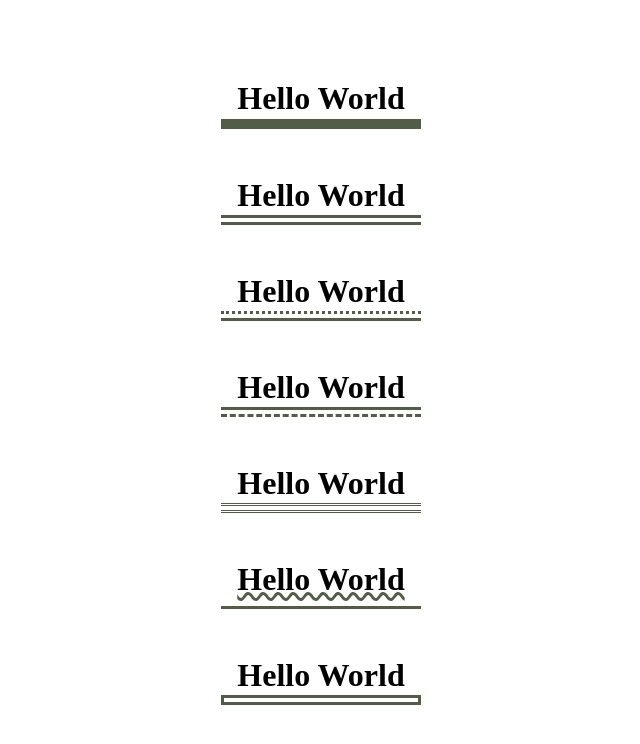
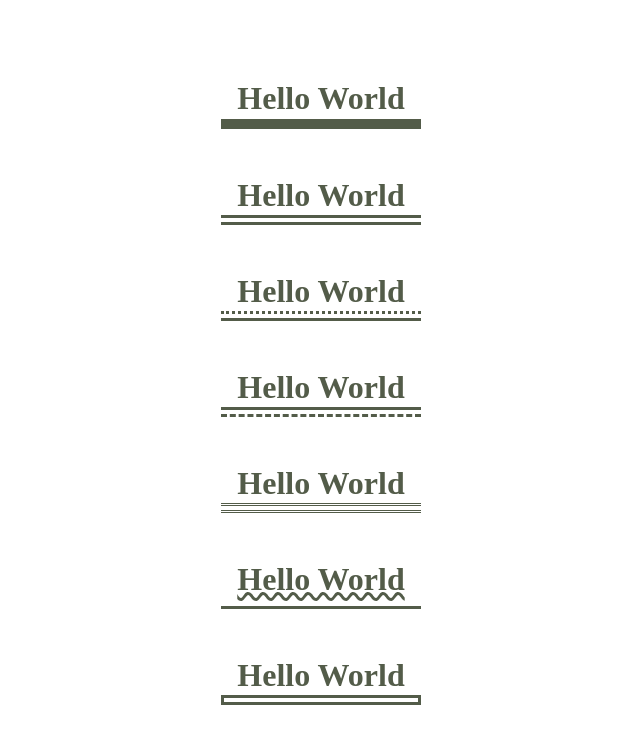
Before and after one commit to little-sheep/Code-Templates, a plain HTML site: page underline-title/underline-title.html in a window 1280 px wide. Shown: the whole page, without its empty margins (319-959 px from the left). Drawn offline with Linux system fonts and the light colour scheme.

Commit message:
add some codes to underline-title.css

```diff
--- a/underline-title/underline-title.css
+++ b/underline-title/underline-title.css
@@ -20,6 +20,7 @@
   text-transform: capitalize;
   width: 200px;
   margin: 3rem auto 0;
+  color: var(--color-darkgreen);
 }
 
 .underline-title-1 {
```
